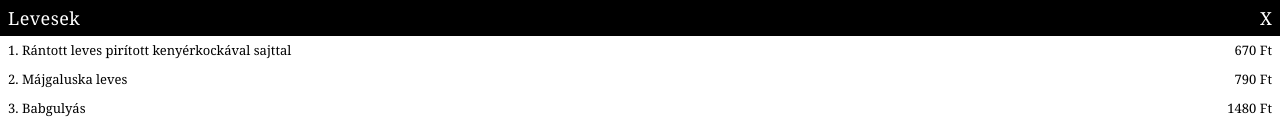
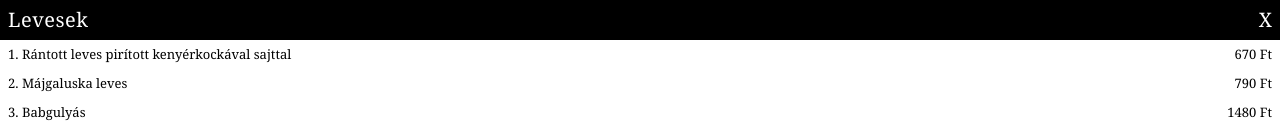
Before and after one commit to xdevtomix/mokus, a React (Vite) app: page / in a window 1280 px wide. Both pictures are taken after a click on the button "Étlap". Shown: the top 130 px of the page. Built offline with nearby package versions, Linux system fonts and the light colour scheme.

Commit message:
menu work 3

```diff
--- a/src/components/Menu.jsx
+++ b/src/components/Menu.jsx
@@ -17,8 +17,8 @@ export default function Menu({ translations, language, isMenuOpen, setIsMenuOpen
             <div>
                 <div className="bg-black">
                     <MenuItem>
-                        <h1 className="text-white text-lg leading-5 tracking-wide">{translations.dishes.soups[language]}</h1>
-                        <button className="text-white text-lg leading-5 cursor-pointer outline-none select-none" onClick={() => closeMenu()}>X</button>
+                        <h1 className="text-white text-xl leading-6 tracking-wide">{translations.dishes.soups[language]}</h1>
+                        <button className="text-white text-xl leading-6 cursor-pointer outline-none select-none" onClick={() => closeMenu()}>X</button>
                     </MenuItem>
                 </div>
                 <div className="bg-white">
```
